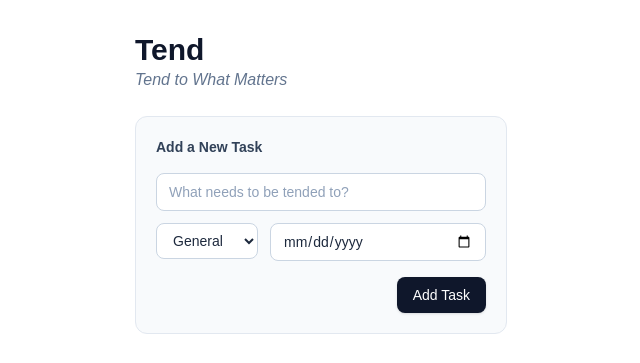
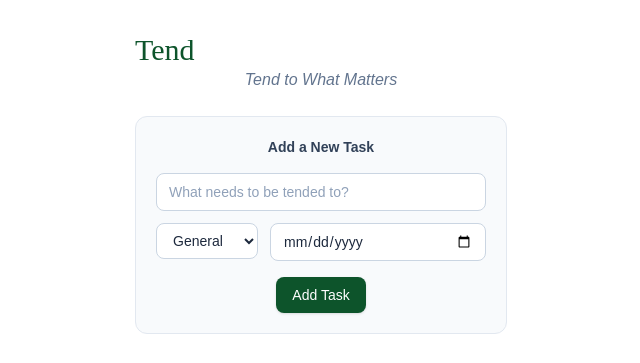
Before and after one commit to beckstone/tend, a Next.js app: page / in a window 1280 px wide. Shown: the top 363 px of the page, without its empty margins (319-959 px from the left). Built offline with nearby package versions, Linux system fonts and the light colour scheme; no server answers; the database is empty.

Commit message:
cleaned up css a bit

```diff
--- a/app/globals.css
+++ b/app/globals.css
@@ -1,15 +1,10 @@
 @import "tailwindcss";
+
+
 
 :root {
   --background: #ffffff;
   --foreground: #171717;
-}
-
-@theme inline {
-  --color-background: var(--background);
-  --color-foreground: var(--foreground);
-  --font-sans: var(--font-geist-sans);
-  --font-mono: var(--font-geist-mono);
 }
 
 @media (prefers-color-scheme: dark) {
@@ -20,6 +15,20 @@
   }
 }
 
+h1 {
+  font-family: "Festive", cursive;
+  font-weight: 400;
+  font-style: normal;
+}
+
+h2 {
+  text-align: center;
+}
+
+p {
+  text-align: center;
+}
+
 body {
   background: var(--background);
   color: var(--foreground);
--- a/app/page.tsx
+++ b/app/page.tsx
@@ -25,7 +25,7 @@ export default async function Dashboard() {
   return (
     <main className="max-w-xl mx-auto p-8">
       <header className="mb-6">
-        <h1 className="text-3xl font-bold text-slate-900">Tend</h1>
+        <h1 className="text-3xl font-bold text-green-900">Tend</h1>
         <p className="text-slate-500 italic">Tend to What Matters</p>
       </header>
 
--- a/components/AddTaskForm.tsx
+++ b/components/AddTaskForm.tsx
@@ -74,10 +74,10 @@ export default function AddTaskForm() {
       </div>
 
       {/* Submit Button */}
-      <div className="flex justify-end">
+      <div className="flex justify-center">
         <button
           type="submit"
-          className="px-4 py-2 bg-slate-900 hover:bg-slate-800 text-white font-medium text-sm rounded-lg transition-colors shadow-sm"
+          className="px-4 py-2 bg-green-900 hover:bg-green-800 text-white font-medium text-sm rounded-lg transition-colors shadow-sm"
         >
           Add Task
         </button>
```
